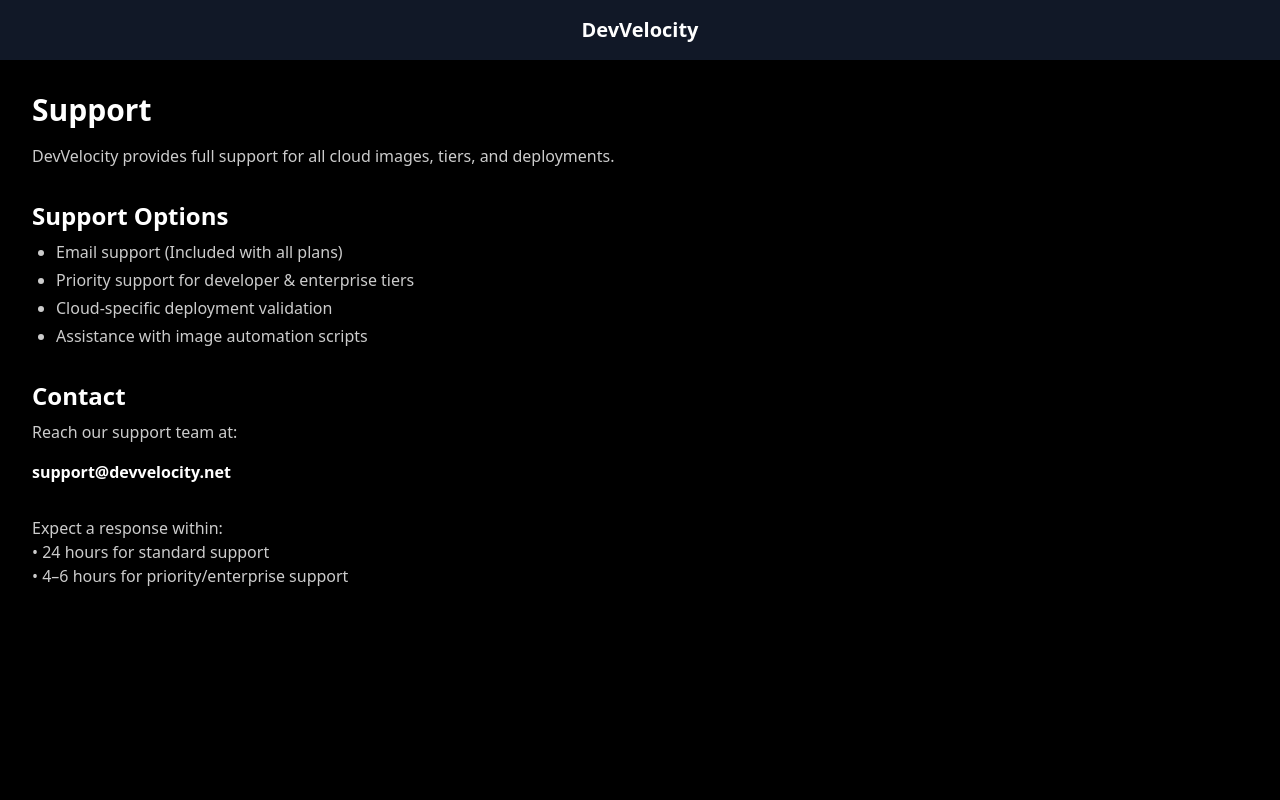
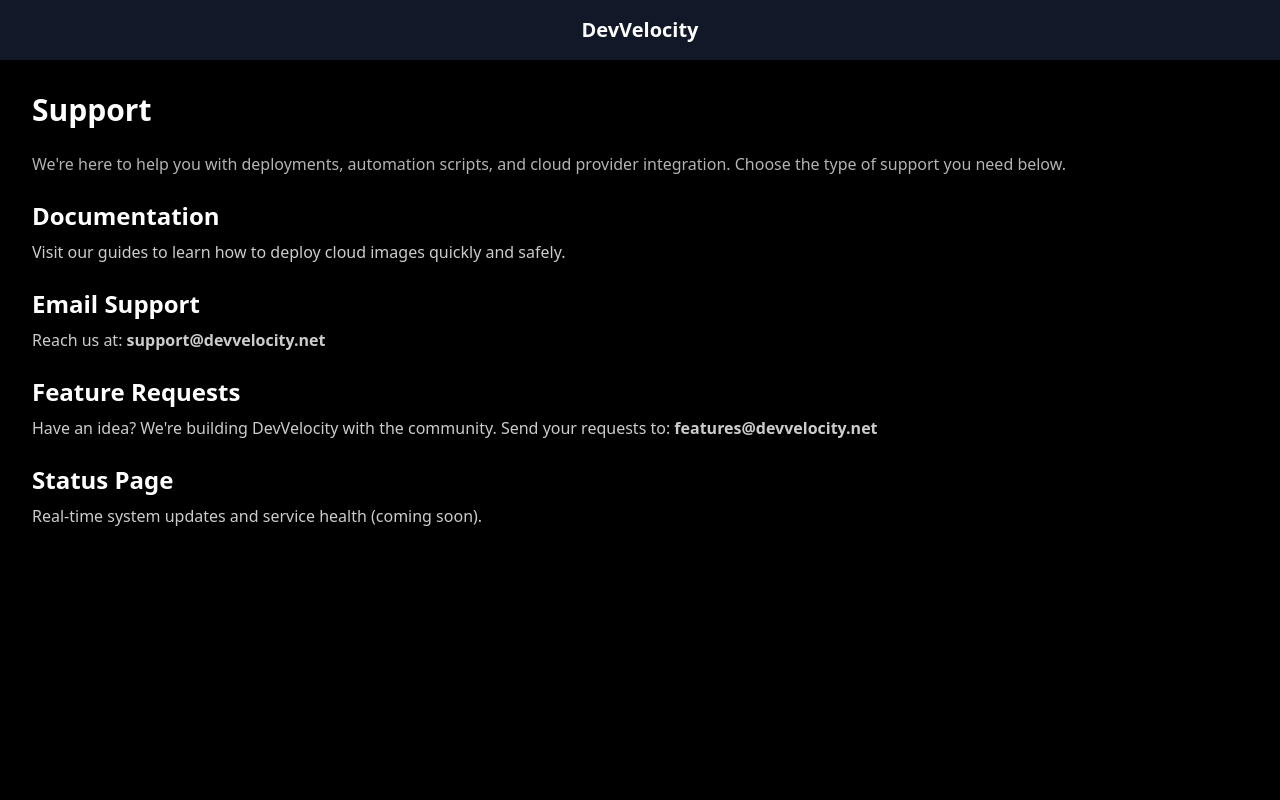
Before and after one commit to LorenR520/DevVelocity, a Next.js app: page /docs/support in a window 1280 px wide. Shown: the top 800 px of the page. Built offline with nearby package versions, Linux system fonts and the light colour scheme.

Commit message:
Update page.tsx

```diff
--- a/app/docs/support/page.tsx
+++ b/app/docs/support/page.tsx
@@ -1,32 +1,32 @@
 export default function Support() {
   return (
     <div className="p-8">
-      <h1 className="text-3xl font-bold mb-4">Support</h1>
+      <h1 className="text-3xl font-bold mb-6">Support</h1>
 
-      <p className="opacity-80 mb-8">
-        DevVelocity provides full support for all cloud images, tiers, and deployments.
+      <p className="opacity-70 mb-6">
+        We're here to help you with deployments, automation scripts, and cloud provider
+        integration. Choose the type of support you need below.
       </p>
 
-      <h2 className="text-2xl font-semibold mb-2">Support Options</h2>
-
-      <ul className="list-disc ml-6 opacity-80 space-y-1 mb-8">
-        <li>Email support (Included with all plans)</li>
-        <li>Priority support for developer & enterprise tiers</li>
-        <li>Cloud-specific deployment validation</li>
-        <li>Assistance with image automation scripts</li>
-      </ul>
-
-      <h2 className="text-2xl font-semibold mb-2">Contact</h2>
+      <h2 className="text-2xl font-semibold mt-6 mb-2">Documentation</h2>
       <p className="opacity-80 mb-4">
-        Reach our support team at:
+        Visit our guides to learn how to deploy cloud images quickly and safely.
       </p>
 
-      <p className="font-semibold">support@devvelocity.net</p>
+      <h2 className="text-2xl font-semibold mt-6 mb-2">Email Support</h2>
+      <p className="opacity-80 mb-4">
+        Reach us at: <strong>support@devvelocity.net</strong>
+      </p>
 
-      <p className="opacity-80 mt-8">
-        Expect a response within:
-        <br />• 24 hours for standard support
-        <br />• 4–6 hours for priority/enterprise support
+      <h2 className="text-2xl font-semibold mt-6 mb-2">Feature Requests</h2>
+      <p className="opacity-80 mb-4">
+        Have an idea? We're building DevVelocity with the community.
+        Send your requests to: <strong>features@devvelocity.net</strong>
+      </p>
+
+      <h2 className="text-2xl font-semibold mt-6 mb-2">Status Page</h2>
+      <p className="opacity-80 mb-4">
+        Real-time system updates and service health (coming soon).
       </p>
     </div>
   );
```
